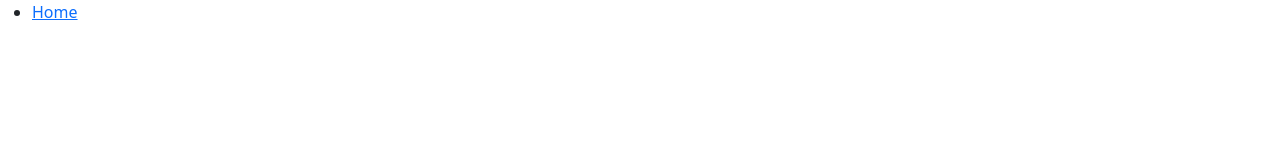
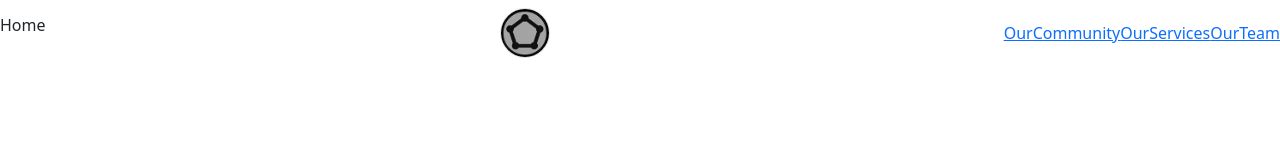
Before and after one commit to noyau-dev/pro, a plain HTML site: page index.html in a window 1280 px wide. Drawn offline with nearby package versions, Linux system fonts and the light colour scheme.

Commit message:
header changed

```diff
--- a/index.html
+++ b/index.html
@@ -9,9 +9,15 @@
 </head>
 <body>
   <header>
-    <nav>
-       <ul>
-         <li><a href="index.html">Home</a></li>
+    <nav class="navbar">
+       <ul class="list-unstyled">
+         <li class=""><a class="text-decoration-none text-body" href="index.html">Home</a></li>
+       </ul>
+       <div class="logo"><img class="border rounded-5" src="/public/img/noyaulogo.jpeg" alt="TheNoyau" width="50px"></div>
+       <ul class="list-unstyled nav" >
+        <li><a href="#">OurCommunity</a></li>
+        <li><a href="#">OurServices</a></li>
+        <li><a href="#">OurTeam</a></li>
        </ul>
     </nav>
   </header>
```
Also changed, not shown: public/img/noyaulogo.jpeg (added).
